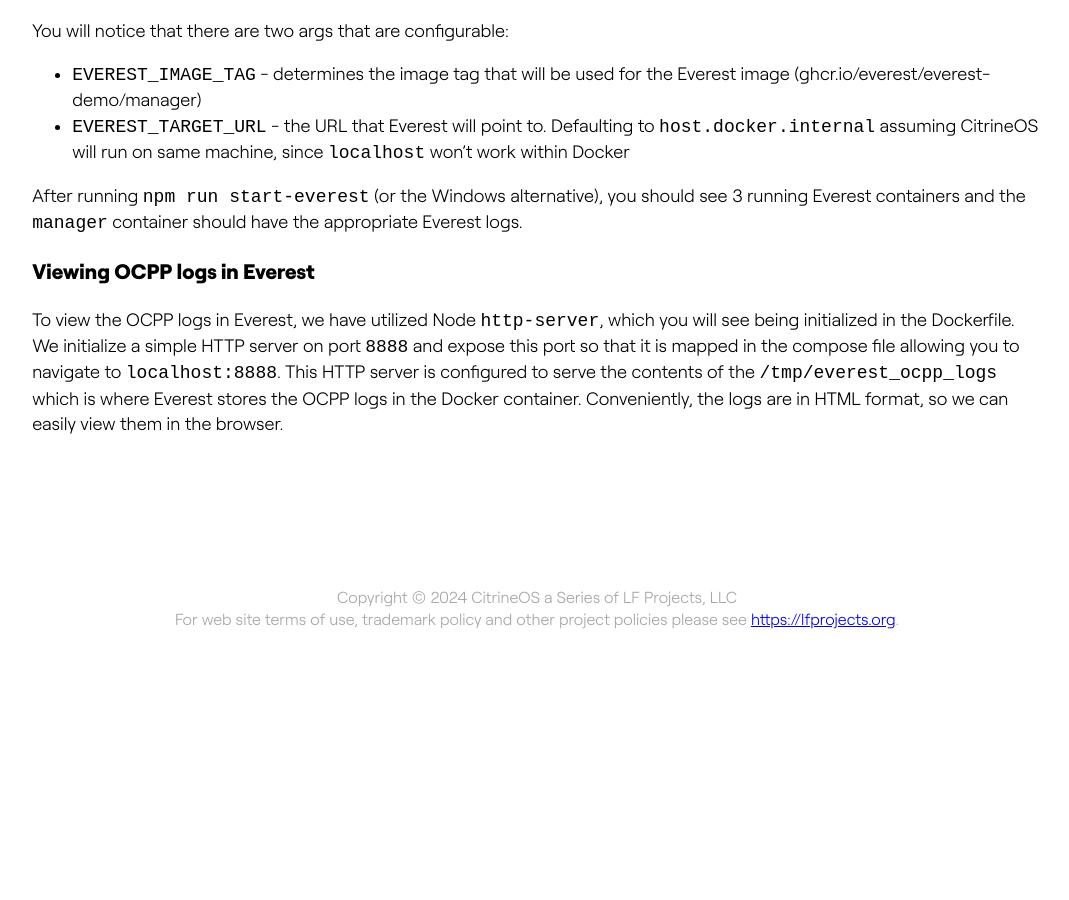
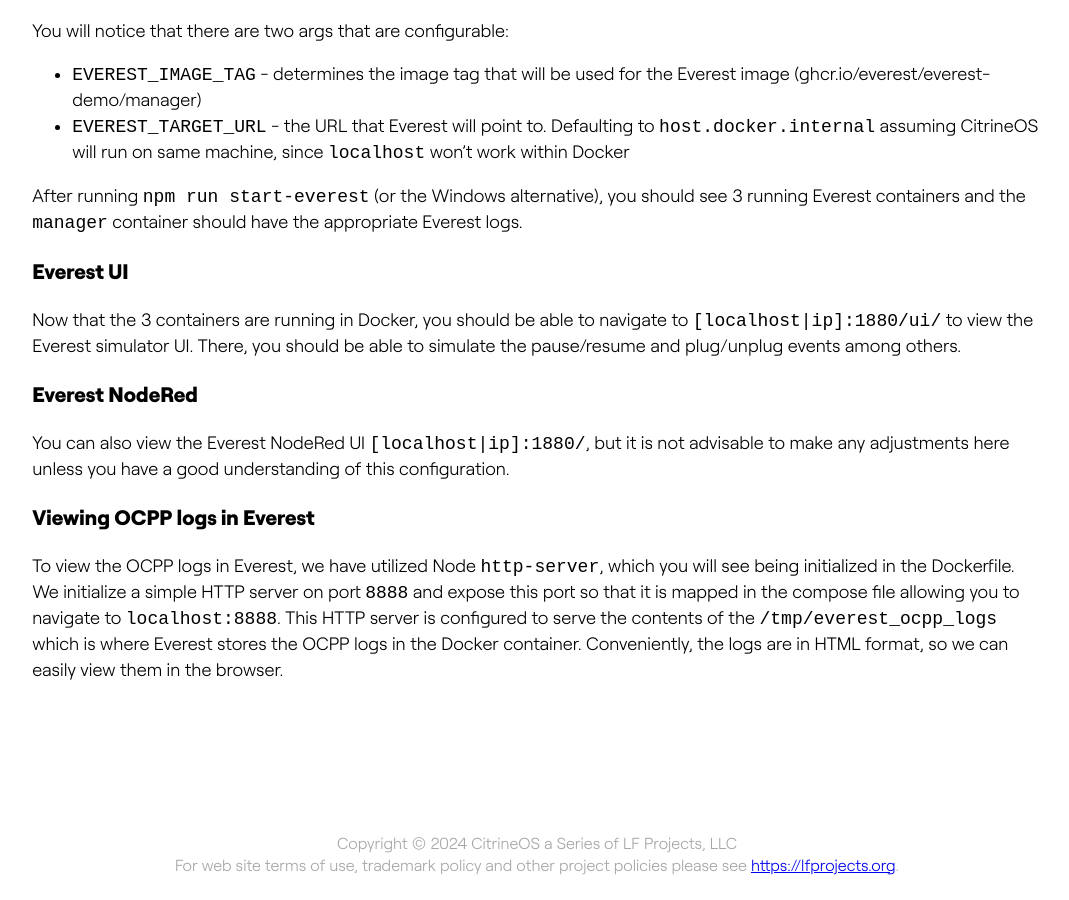
Before and after one commit to citrineos/citrineos.github.io, a Jekyll site: the page built from views/sub/everest.md, in a window 1280 px wide and 900 px high, scrolled down 596 px. Shown: the whole window, without its empty margins (103-1172 px from the left). Built offline with Jekyll 4.4.1, drawn with Linux system fonts in a browser that asks for light colours; some web fonts are replaced; before the commit the page ends 1260 px from its top, so only the background shows below that.

Commit message:
docs: adding information about opening Everest UI and Nodered

```diff
--- a/views/sub/everest.md
+++ b/views/sub/everest.md
@@ -25,13 +25,21 @@
 You will notice that there are two args that are configurable:
 
 - `EVEREST_IMAGE_TAG` - determines the image tag that will be used for the Everest image (ghcr.io/everest/everest-demo/manager)
-- `EVEREST_TARGET_URL` - the URL that Everest will point to. Defaulting to `host.docker.internal` assuming CitrineOS will run on same machine, since `localhost` won't work within Docker
+- `EVEREST_TARGET_URL` - the URL that Everest will point to. Defaulting to `host.docker.internal` assuming CitrineOS will run on
+same machine, since `localhost` won't work within Docker
 
 After running `npm run start-everest` (or the Windows alternative), you should see 3 running Everest containers
 and the `manager` container should have the appropriate Everest logs.
 
+### Everest UI
+Now that the 3 containers are running in Docker, you should be able to navigate to `[localhost|ip]:1880/ui/` to view
+the Everest simulator UI. There, you should be able to simulate the pause/resume and plug/unplug events among others.
+
+### Everest NodeRed
+You can also view the Everest NodeRed UI `[localhost|ip]:1880/`, but it is not advisable to make any adjustments here
+unless you have a good understanding of this configuration.
+
 ### Viewing OCPP logs in Everest
-
 To view the OCPP logs in Everest, we have utilized Node `http-server`, which you will see being initialized
 in the Dockerfile. We initialize a simple HTTP server on port `8888` and expose this port so that it is
 mapped in the compose file allowing you to navigate to `localhost:8888`. This HTTP server is configured to
```
